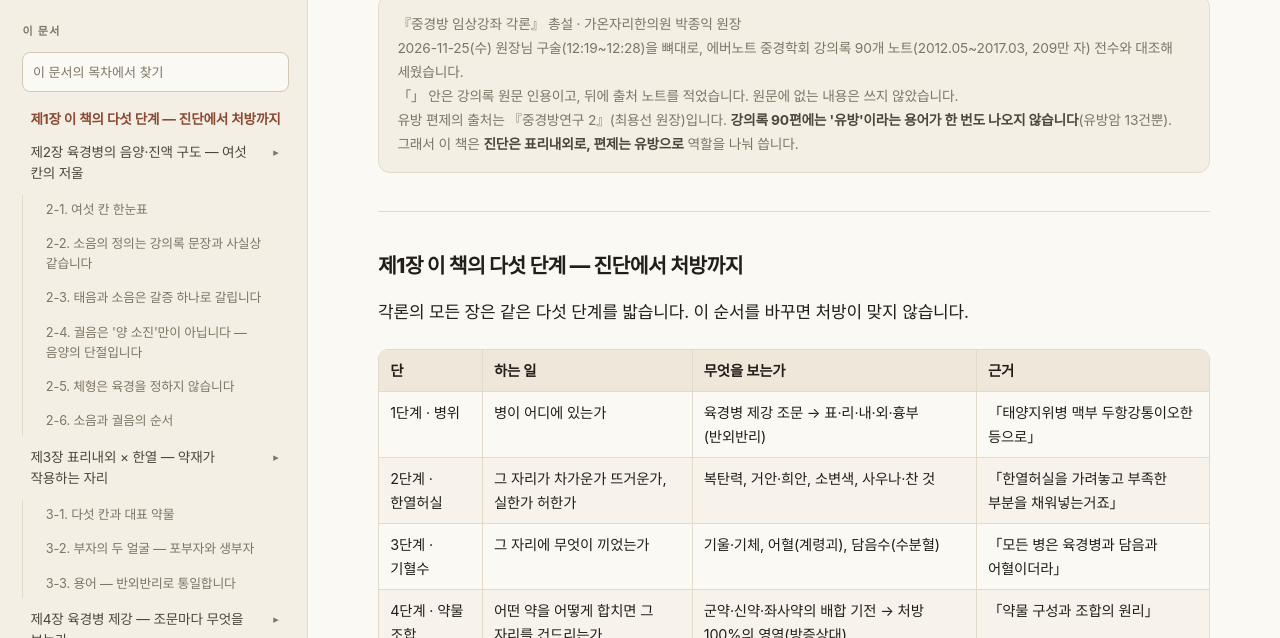
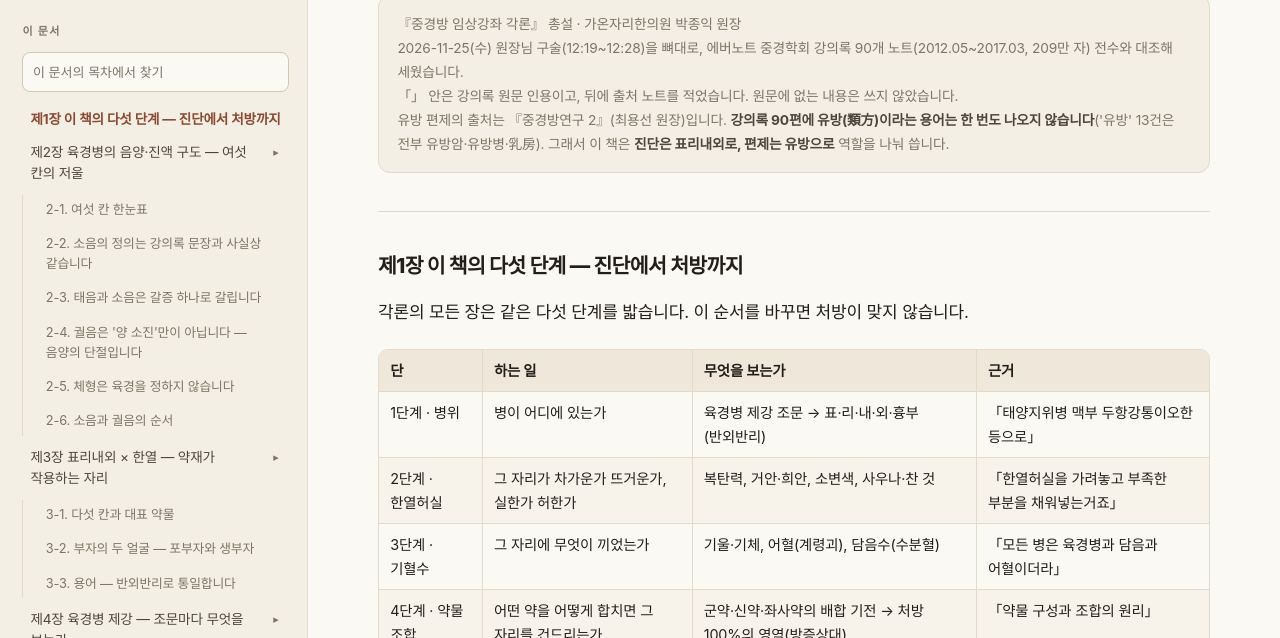
Before and after one commit to mujusang/habbang, a plain HTML site: page 1m75rsghaly9zya7/index.html in a window 1280 px wide. Shown: the part 162-800 px from the top of the page. Drawn offline with Linux system fonts and the light colour scheme.

Commit message:
총설: 유방 용어 검증 문구 정확화

```diff
--- a/1m75rsghaly9zya7/index.html
+++ b/1m75rsghaly9zya7/index.html
@@ -118,7 +118,7 @@
 <p>『중경방 임상강좌 각론』 총설 · 가온자리한의원 박종익 원장<br />
 2026-11-25(수) 원장님 구술(12:19~12:28)을 뼈대로, 에버노트 중경학회 강의록 90개 노트(2012.05~2017.03, 209만 자) 전수와 대조해 세웠습니다.<br />
 「」 안은 강의록 원문 인용이고, 뒤에 출처 노트를 적었습니다. 원문에 없는 내용은 쓰지 않았습니다.<br />
-유방 편제의 출처는 『중경방연구 2』(최용선 원장)입니다. <strong>강의록 90편에는 '유방'이라는 용어가 한 번도 나오지 않습니다</strong>(유방암 13건뿐). 그래서 이 책은 <strong>진단은 표리내외로, 편제는 유방으로</strong> 역할을 나눠 씁니다.</p>
+유방 편제의 출처는 『중경방연구 2』(최용선 원장)입니다. <strong>강의록 90편에 유방(類方)이라는 용어는 한 번도 나오지 않습니다</strong>('유방' 13건은 전부 유방암·유방병·乳房). 그래서 이 책은 <strong>진단은 표리내외로, 편제는 유방으로</strong> 역할을 나눠 씁니다.</p>
 </blockquote>
 <hr />
 <h2 id="s-1">제1장 이 책의 다섯 단계 — 진단에서 처방까지</h2>
```
Also changed, not shown: 1 other file.
